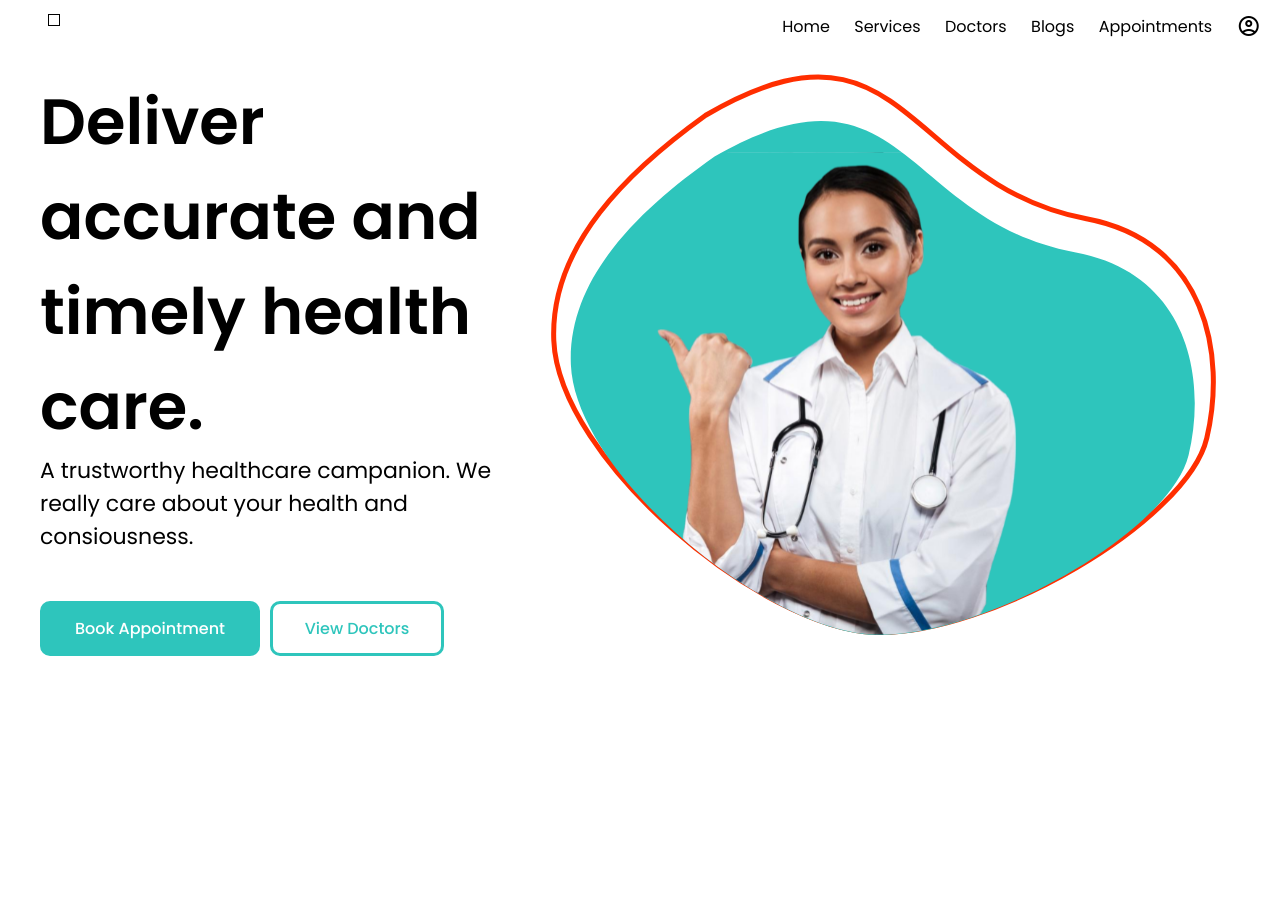
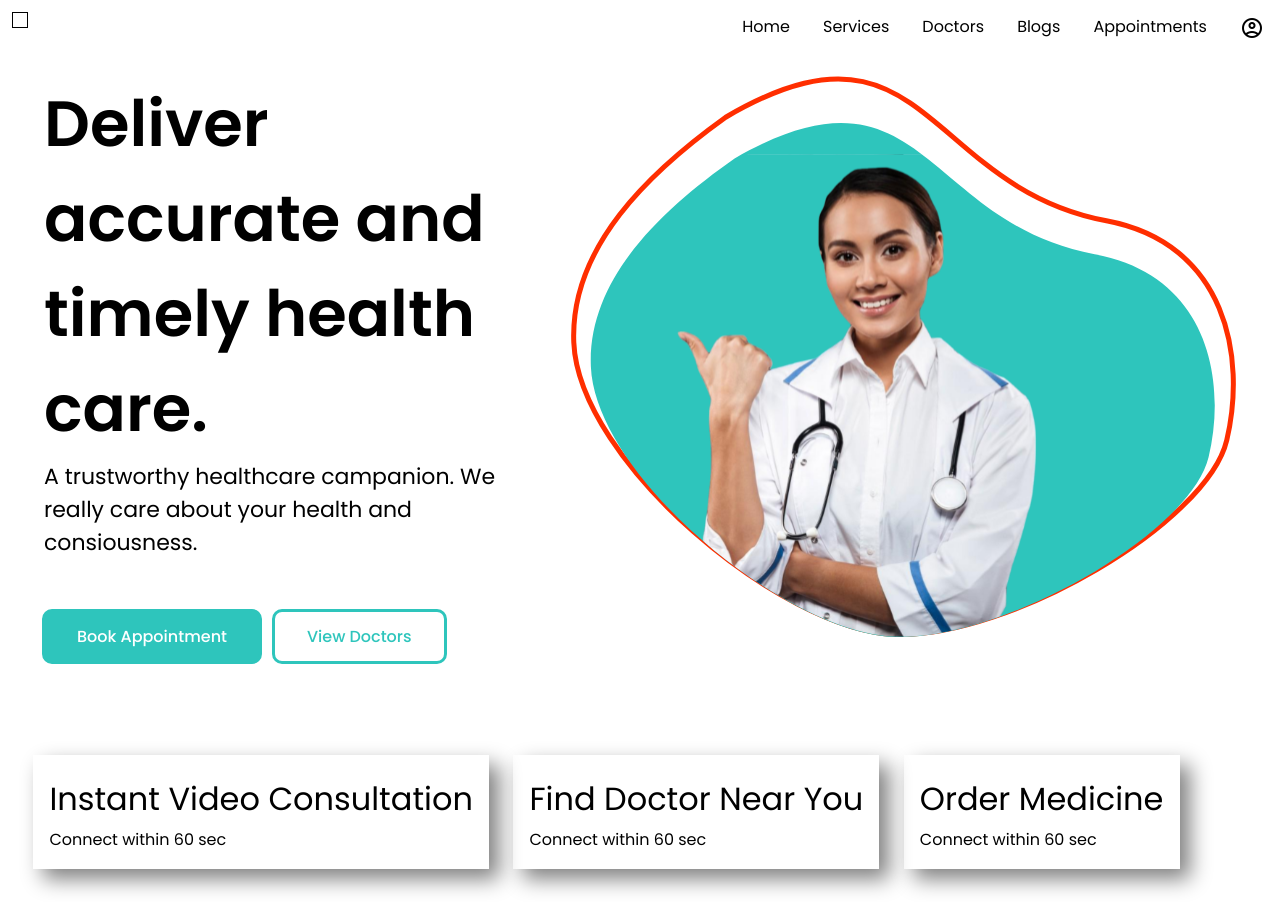
Before and after one commit to Kushagras634/IUMA, a React (Create React App) app in the folder frontend/: page / in a window 1280 px wide. Before the commit the page ends 800 px from the top, so only its background shows below. Built offline with nearby package versions, Linux system fonts and the light colour scheme.

Commit message:
version 1.0.2

```diff
--- /dev/null
+++ b/frontend/src/Components/CardComponent/CardComponent.jsx
@@ -0,0 +1,13 @@
+import React from 'react';
+import './card.css';
+const CardComponent = (props) => {
+    return (<div className='card'>
+        <div className='card_header'>{/*Insert the image here*/}</div>
+        <div className='card_body'>
+            <div className='heading'>{props.data.heading}</div>
+            <div className='body'>{props.data.body}</div>
+        </div>
+    </div>);
+}
+
+export default CardComponent;
--- /dev/null
+++ b/frontend/src/Components/CardComponent/card.css
@@ -0,0 +1,13 @@
+.card {
+    padding: 1%;
+    box-shadow: 10px 10px 20px grey;
+}
+
+.heading {
+    font-size: var(--headlineLarge);
+    font-weight: 400;
+}
+
+.body {
+    font-size: var(--bodyLarge);
+}
--- a/frontend/src/Components/HomeComponent/HomeComponent.jsx
+++ b/frontend/src/Components/HomeComponent/HomeComponent.jsx
@@ -1,8 +1,28 @@
 import React from "react";
 import SvgComponent from "../mainSVGComponent";
-import './home.css'
+import './home.css';
+import Card from '../CardComponent/CardComponent';
+const cards = [
+  {
+    'heading': 'Instant Video Consultation',
+    'body': 'Connect within 60 sec'
+  },
+  {
+    'heading': 'Find Doctor Near You',
+    'body': 'Connect within 60 sec'
+  },
+  {
+    'heading': 'Order Medicine',
+    'body': 'Connect within 60 sec'
+  }
+];
 
 const HomeComponent = () => {
+  const list_card = () => cards.map((card) => {
+    return (<>
+      <Card data={card} />
+    </>);
+  })
   return (
     <main>
       <div className="container main-slider">
@@ -22,7 +42,9 @@ const HomeComponent = () => {
         <div className="main-svg">
           <SvgComponent/>
         </div>
-        <div className="image"></div>
+      </div>
+      <div className="container" style={{'padding': '2%'}}>
+        {list_card()}
       </div>
     </main>
   );
--- a/frontend/src/Components/HomeComponent/home.css
+++ b/frontend/src/Components/HomeComponent/home.css
@@ -4,7 +4,6 @@
 }
 
 .label {
-  font-family: var(--primaryFont);
   font-size: var(--lableLarge);
 }
 
@@ -21,10 +20,7 @@
 
 .main-title {
   font-size: var(--titleLarge);
-  font-family: var(--primaryFont);
   font-weight: 400;
-  margin: 0;
-  padding: 0;
 }
 
 .main-heading{
@@ -56,5 +52,14 @@
   background-color: white;
   border: 3px solid var(--primaryColor);
   color: var(--primaryColor);
+  transition-duration: 1s;
+}
 
+.main-buttons button:first-child:hover {
+  box-shadow: 5px 5px 10px grey;
 }
+
+.main-buttons button:last-child:hover {
+  background-color: var(--primaryColor);
+  color: #fff;
+}
--- a/frontend/src/index.css
+++ b/frontend/src/index.css
@@ -20,9 +20,7 @@
   --primaryColor:#2EC5BC;
   --buttonColor: #27305E;
 
-  --primaryFont: 'Poppins', sans-serif;
+  font-family: 'Poppins', sans-serif;
+  margin: 0;
+  padding: 2px;
 }
-
-p, button {
-  font-family: var(--primaryFont)
-}
```
Also changed, not shown: frontend/src/Components/Form_Button/Form_Button.css (added, +8 -0 lines), frontend/src/Components/Form_Button/Form_Button.jsx (added, +9 -0 lines), frontend/src/Components/MainComponent.jsx (+4 -4 lines), frontend/src/Components/AppointmentsComponent/AppointmentsComponent.jsx (renamed from frontend/src/Components/AppointmentsComponent.jsx), frontend/src/Components/BlogsComponent/BlogsComponent.jsx (renamed from frontend/src/Components/BlogsComponent.jsx), frontend/src/Components/DoctorsComponent/DoctorsComponent.jsx (renamed from frontend/src/Components/DoctorsComponent.jsx), frontend/src/Components/ServicesComponent/ServicesComponent.jsx (renamed from frontend/src/Components/ServicesComponent.jsx).
